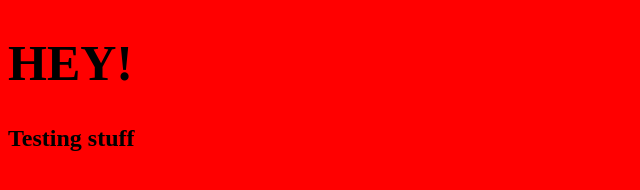
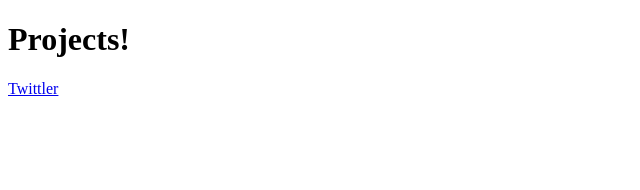
Before and after one commit to xsvfat/xsvfat.github.io, a plain HTML site: page index.html in a window 1280 px wide. Shown: the whole page, without its empty margins (0-640 px from the left). Drawn offline with Linux system fonts and the light colour scheme.

Commit message:
Linked to twittler

```diff
--- a/index.html
+++ b/index.html
@@ -3,7 +3,8 @@
 <link rel="stylesheet" type="text/css" href="style.css">
 </head>
 <body>
-	<h1> HEY! </h1>
-	<h2> Testing stuff </h2>
+	<h1> Projects! </h1>
+
+ <a href="https://xsvfat.github.io/hrf1-twittler/">Twittler</a>
 </body>
 </html>
--- a/style.css
+++ b/style.css
@@ -1,7 +1,7 @@
 body {
-    background-color: red;
+    background-color: white;
 }
 
 h1 {
-font-size: 50px;
+font-size: 32px;
 }
```
